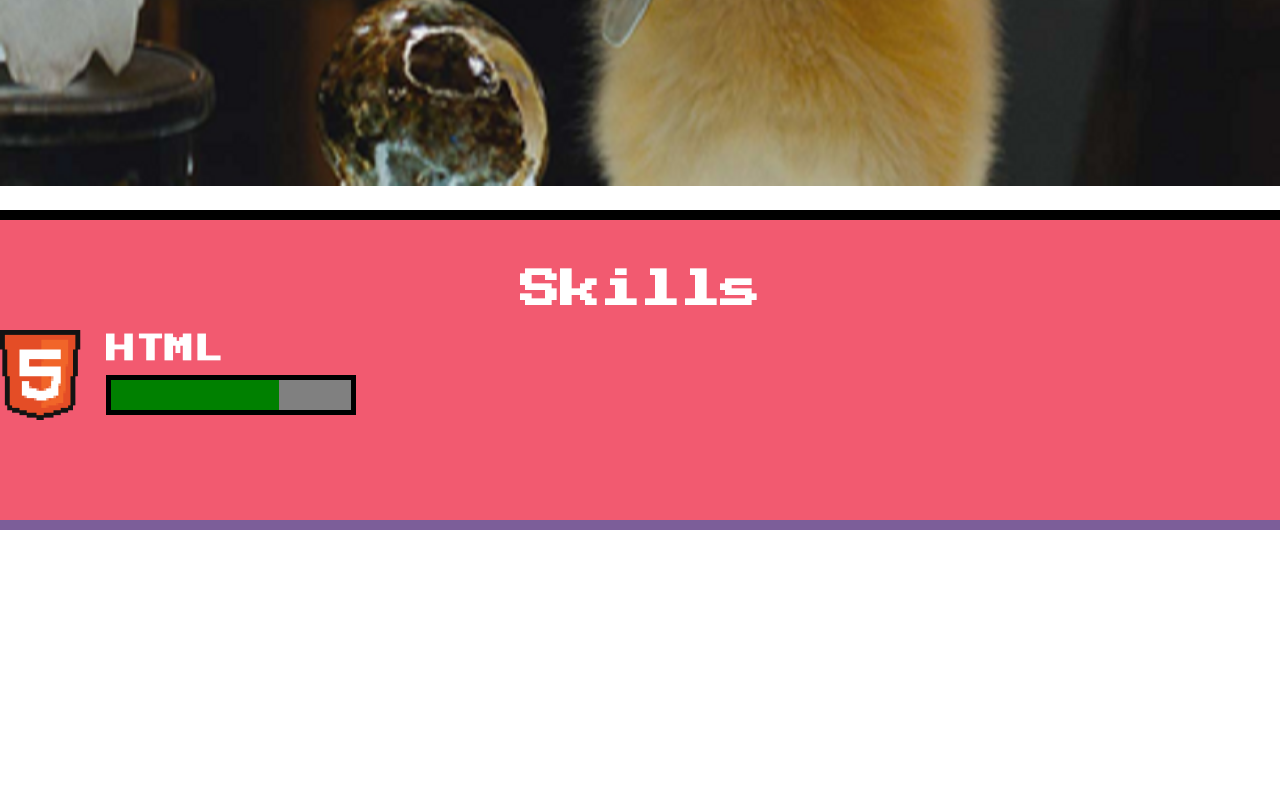
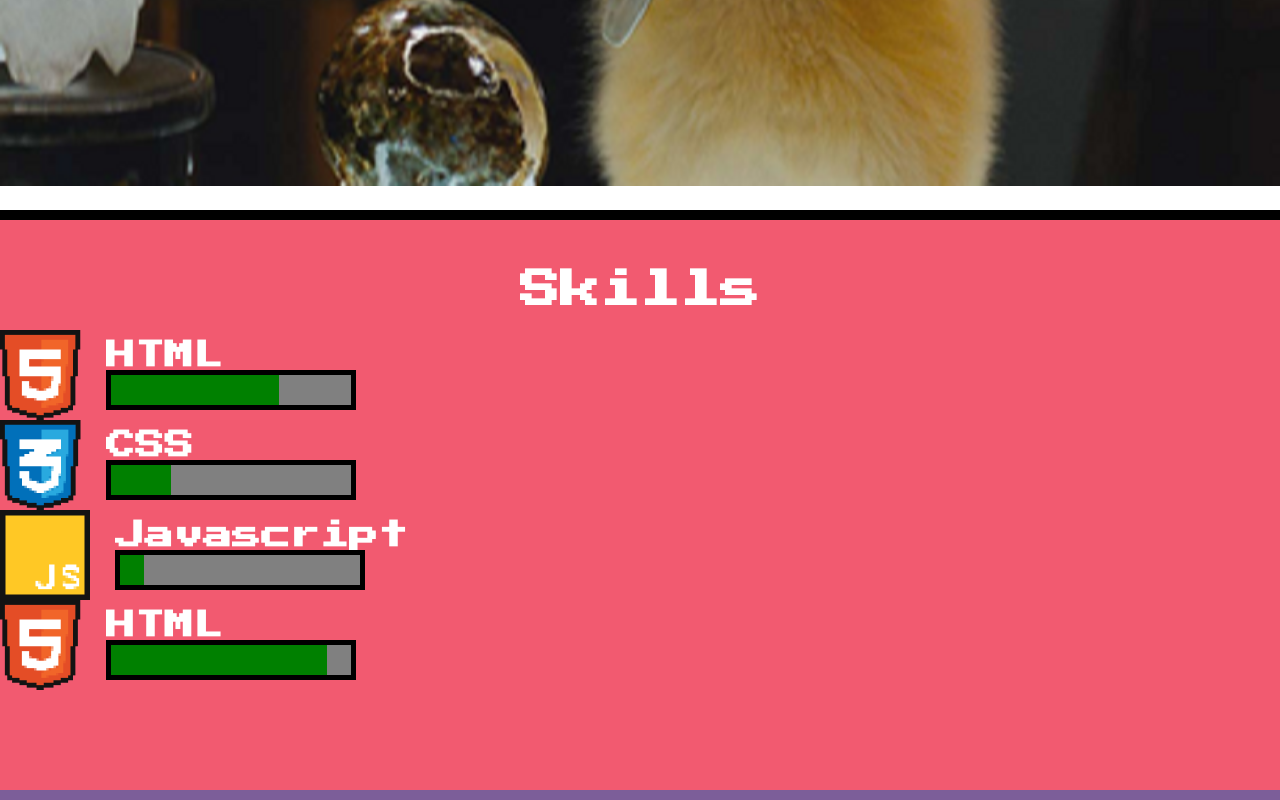
Before and after one commit to MVISHNU-BR/curso-html-css-feliz, a plain HTML site: page Index.html in a window 1280 px wide. Shown: the part 620-1420 px from the top of the page. Before the commit the page ends 1150 px from the top, so only its background shows below. Drawn offline with Linux system fonts and the light colour scheme.

Commit message:
fix align itens on skill-tec

```diff
--- a/Index.html
+++ b/Index.html
@@ -65,6 +65,42 @@
                     </progress>
                 </div>
             </article>
+
+            <article class="skill-tec">
+
+                <img class="icon" src="/assets/img/ico_css3.png" alt="logo CSS em pixel art"></img>
+
+                <div class="right">
+                    <h3 class="title">CSS</h3>
+                    <progress class="progress-bar" max="100" value="25">
+                        25%
+                    </progress>
+                </div>
+            </article>
+
+            <article class="skill-tec">
+
+                <img class="icon" src="/assets/img/ico_js.png" alt="logo Javascript em pixel art"></img>
+
+                <div class="right">
+                    <h3 class="title">Javascript</h3>
+                    <progress class="progress-bar" max="100" value="10">
+                        10%
+                    </progress>
+                </div>
+            </article>
+
+            <article class="skill-tec">
+
+                <img class="icon" src="/assets/img/ico_html5.png" alt="logo html5 em pixel art"></img>
+
+                <div class="right">
+                    <h3 class="title">HTML</h3>
+                    <progress class="progress-bar" max="100" value="90">
+                        90%
+                    </progress>
+                </div>
+            </article>
         </section>
 
     </body>
--- a/css/components/skill-tec.css
+++ b/css/components/skill-tec.css
@@ -1,5 +1,6 @@
 .skill-tec {
     display: flex;
+    align-items: center;
     font-family: 'Press Start 2P';
     color: #FFF;
     font-size: 25px;
```
